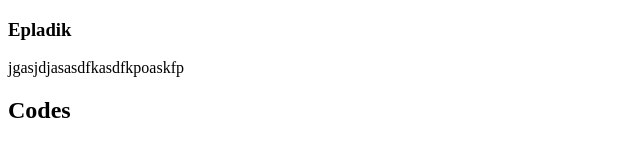
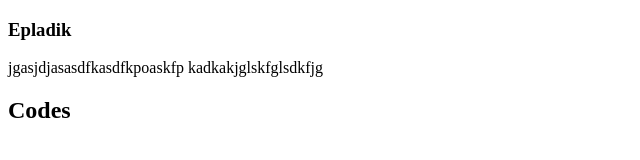
Before and after one commit to SMwebdeveloper/codes, a plain HTML site: page index.html in a window 1280 px wide. Shown: the whole page, without its empty margins (0-640 px from the left). Drawn offline with Linux system fonts and the light colour scheme.

Commit message:
gdfkglskdf

```diff
--- a/index.html
+++ b/index.html
@@ -8,6 +8,7 @@
 <body>
     <h3>Epladik</h3>
     jgasjdjasasdfkasdfkpoaskfp
+    kadkakjglskfglsdkfjg
     <h2>Codes</h2>
 </body>
 </html>
```
